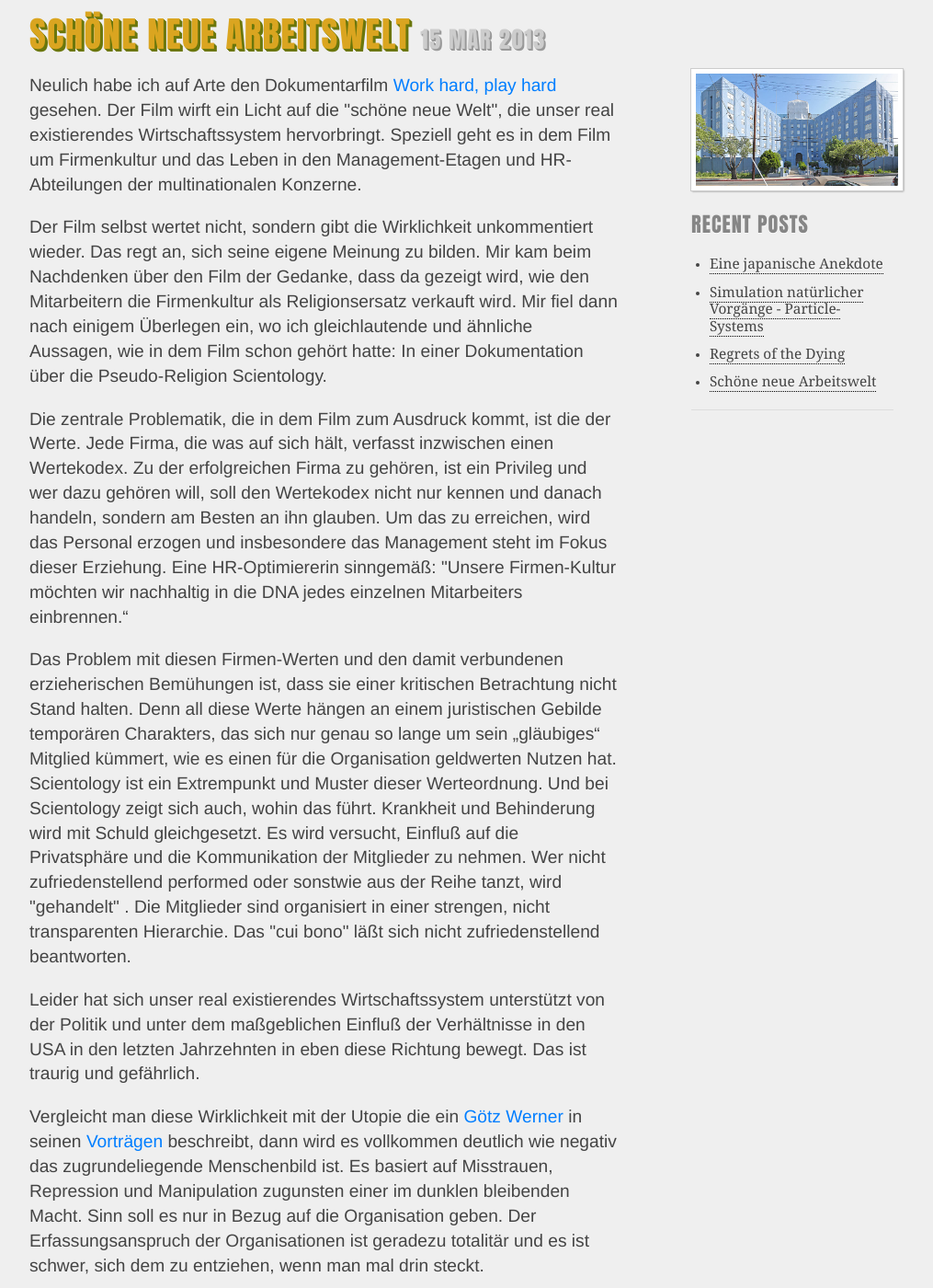
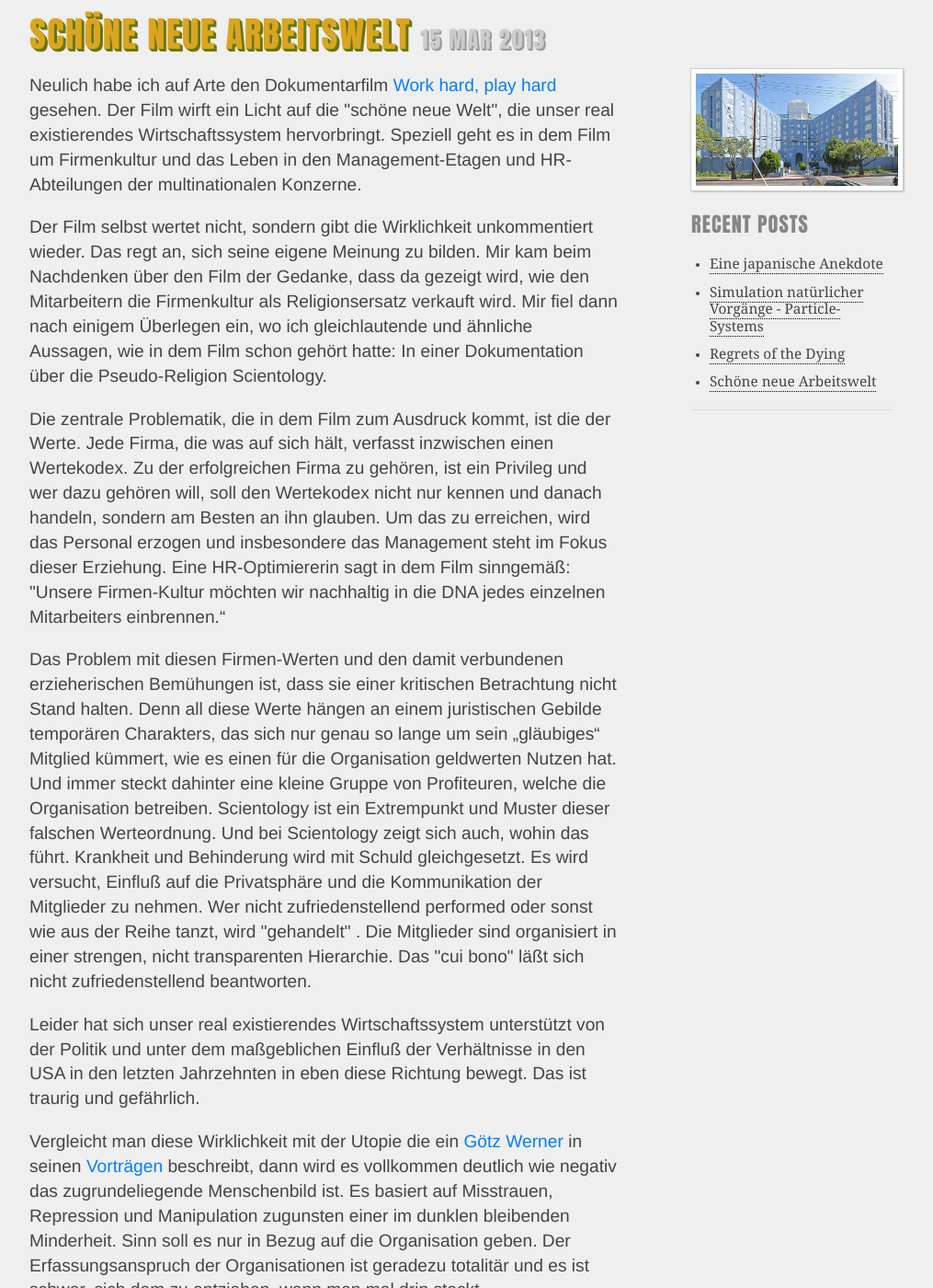
Before and after one commit to dokuryoku/dokuryoku.github.com, a Jekyll site: the page built from _posts/2013-03-15-Schoene-Neue-Arbeitswelt.html, in a window 1280 px wide and 1400 px high. Shown: the whole window at 92% size, without its empty margins (128-1143 px from the left). Built offline with Jekyll 4.4.1, drawn with Linux system fonts in a browser that asks for light colours; some of the changed text lies outside the part shown.

Commit message:
update posts

```diff
--- a/_posts/2013-03-15-Schoene-Neue-Arbeitswelt.html
+++ b/_posts/2013-03-15-Schoene-Neue-Arbeitswelt.html
@@ -21,17 +21,18 @@
 zu gehören, ist ein Privileg und wer dazu gehören will, soll den Wertekodex nicht
 nur kennen und danach handeln, sondern am Besten an ihn glauben. Um das zu erreichen,
 wird das Personal erzogen und insbesondere das Management steht im Fokus dieser
-Erziehung. Eine HR-Optimiererin sinngemäß: "Unsere Firmen-Kultur möchten wir nachhaltig
+Erziehung. Eine HR-Optimiererin sagt in dem Film sinngemäß: "Unsere Firmen-Kultur möchten wir nachhaltig
 in die DNA jedes einzelnen Mitarbeiters einbrennen.“</p>
 
 <p>Das Problem mit diesen Firmen-Werten und den damit verbundenen erzieherischen Bemühungen
 ist, dass sie einer kritischen Betrachtung nicht Stand halten. Denn all diese Werte
 hängen an einem juristischen Gebilde temporären Charakters, das sich nur genau so
 lange um sein „gläubiges“ Mitglied kümmert, wie es einen für die Organisation geldwerten
-Nutzen hat. Scientology ist ein Extrempunkt und Muster dieser Werteordnung. Und bei
-Scientology zeigt sich auch, wohin das führt. Krankheit und Behinderung wird mit Schuld
+Nutzen hat. Und immer steckt dahinter eine kleine Gruppe von Profiteuren, welche die
+Organisation betreiben. Scientology ist ein Extrempunkt und Muster dieser falschen Werteordnung.
+Und bei Scientology zeigt sich auch, wohin das führt. Krankheit und Behinderung wird mit Schuld
 gleichgesetzt. Es wird versucht, Einfluß auf die Privatsphäre und die Kommunikation
-der Mitglieder zu nehmen. Wer nicht zufriedenstellend performed oder sonstwie aus
+der Mitglieder zu nehmen. Wer nicht zufriedenstellend performed oder sonst wie aus
 der Reihe tanzt, wird "gehandelt" . Die Mitglieder sind organisiert in einer strengen,
 nicht transparenten Hierarchie. Das "cui bono" läßt sich nicht zufriedenstellend
 beantworten.</p>
@@ -43,7 +44,7 @@
 <p>Vergleicht man diese Wirklichkeit mit der Utopie die ein <a href="http://youtu.be/O3LNMSom-dc">Götz Werner</a>
 in seinen <a href="http://www.unternimm-die-zukunft.de">Vorträgen</a> beschreibt, dann wird es vollkommen deutlich wie negativ das zugrundeliegende
 Menschenbild ist. Es basiert auf Misstrauen, Repression und Manipulation zugunsten
-einer im dunklen bleibenden Macht. Sinn soll es nur in Bezug auf die Organisation geben.
+einer im dunklen bleibenden Minderheit. Sinn soll es nur in Bezug auf die Organisation geben.
 Der Erfassungsanspruch der Organisationen ist geradezu totalitär und es ist schwer, sich
 dem zu entziehen, wenn man mal drin steckt.</p>
 
@@ -53,16 +54,17 @@
 instrumentalisiert, um  Ziele zu  verfolgen, die unter Umständen nicht ihre eigenen sind. Dabei kann
 es bis zum Einsatz des Lebens der Soldaten gehen. Dies passiert auf Basis einer militärische Tradition,
 die in ihren Wurzeln bis in das Römische Reich und das historische Griechenland zurück reicht.
-Der zugrunde liegende Wertekodex ist zwangsläufig alt und muß sich demen entsprechend bewährt haben,
+Der zugrunde liegende Wertekodex ist zwangsläufig alt und muß sich dem entsprechend bewährt haben,
 sonst hätte er nicht so lange Bestand.</p>
 
 <p>Doch im Unterschied zur Arbeitswelt a la Scientology, ist ein Fremden-Legionär Teil einer Gemeinschaft,
 die sich auch dann um ihn kümmert, wenn er krank, verwundet und später mal alt ist.
 Ist Einer als Legionär aufgenommen, gehört er für immer dazu. Und auch nach dem Tod wird seiner in
-einem würdigen Rahmen jedes Jahr gedacht. Das Kriterium für die Wertschätzung ist
-in der Fremdenlegion eben nicht nur der aktuelle oder zukünftig zu erwartende Nutzen für
+einem würdigen Rahmen jedes Jahr gedacht. Das Kriterium für die Wertschätzung
+in der Fremdenlegion ist eben nicht nur der aktuelle oder zukünftig zu erwartende Nutzen für
 die Organisation, sondern es ist eine Wertschätzung als Mensch, Leidensgenosse und Kamerad. Das ist
-ein sehr wichtiger Unterschied zu der Firmenkultur a la Scientology.</p>
+ein sehr wichtiger Unterschied zu der Firmenkultur a la Scientology und der sich ausbreitenden
+Hire&Fire-Mentalität.</p>
 
 <p>Für Unternehmen muß der Sinn immer von außen kommen. Der Sinn nämlich ist, den Menschen
 im positiven Sinne zu dienen. Einen umfassenden Sinn, der aus einer Firma oder einer Marke
```
